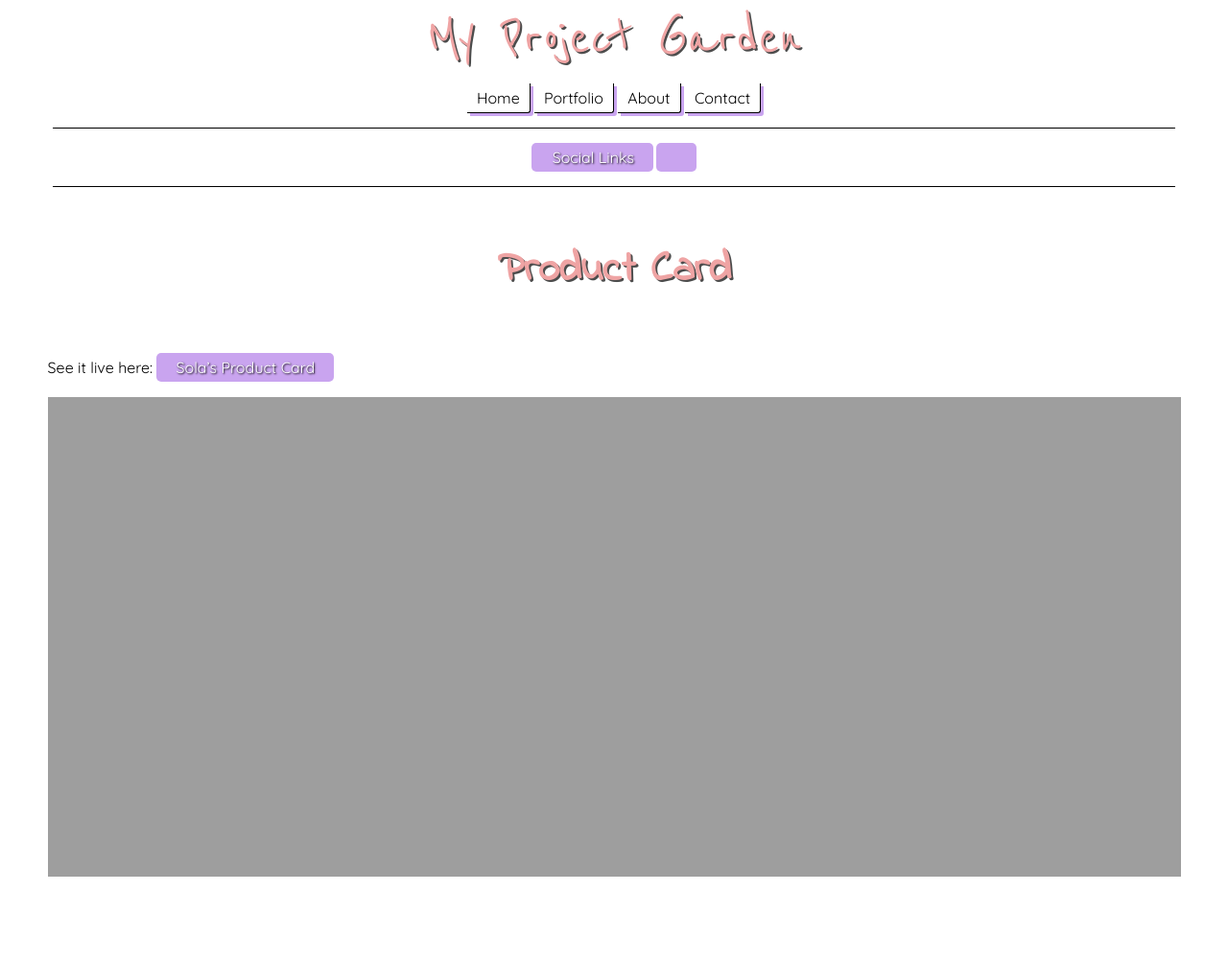
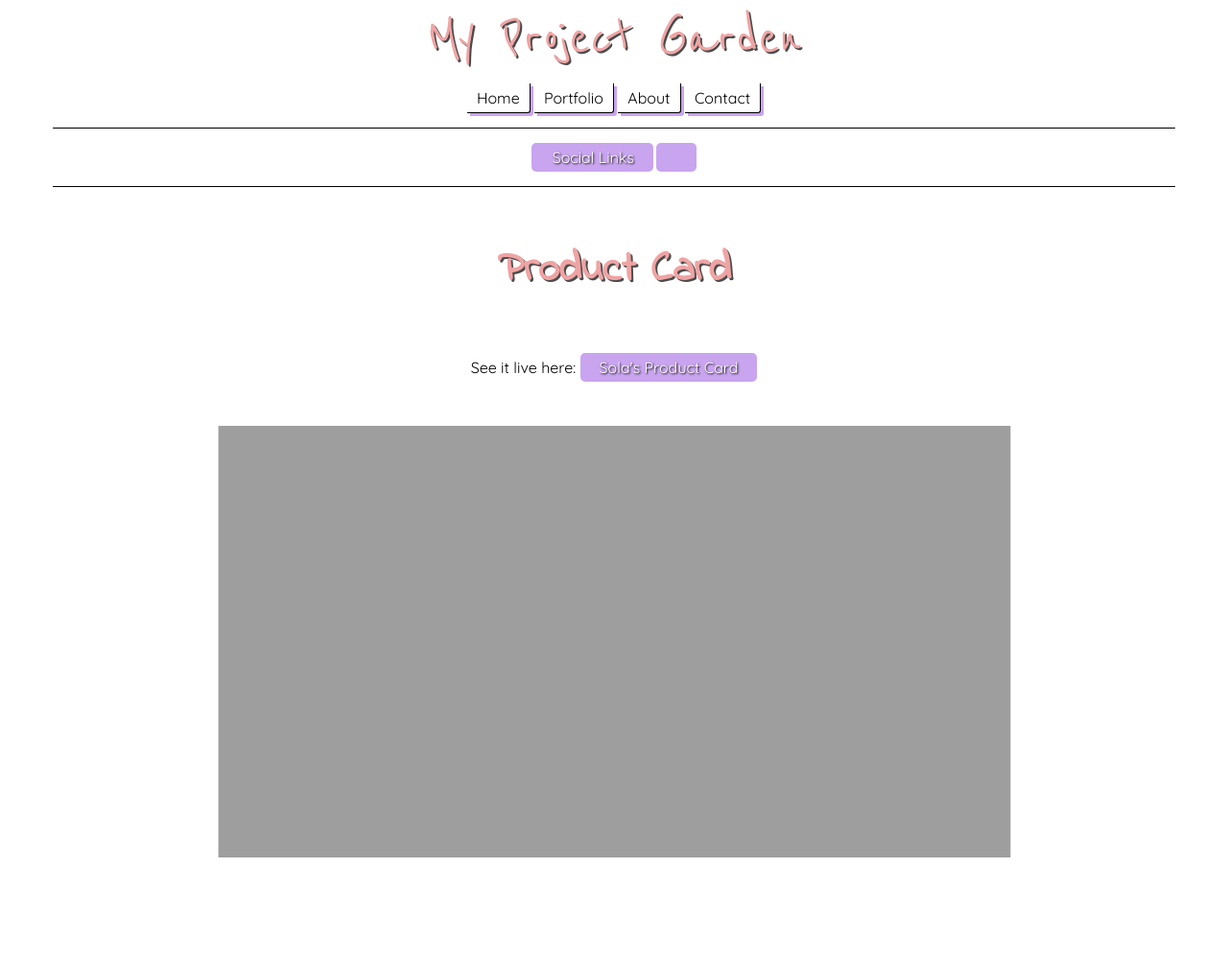
Before and after one commit to sola-fairy/sola-fairy.garden, a Jekyll site: the page built from _posts/2025-09-06-product-card.md, in a window 1280 px wide. Shown: the whole page at 96% size. Built offline with Jekyll 4.4.1, drawn with Linux system fonts in a browser that asks for light colours; some web fonts are replaced; before the commit the page ends 932 px from its top, so only the background shows below that.

Commit message:
added fig and caption

```diff
--- a/_posts/2025-09-06-product-card.md
+++ b/_posts/2025-09-06-product-card.md
@@ -3,6 +3,5 @@ layout: post
 title: Product Card
 ---
 
-See it live here: <a href="https://sola-fairy.github.io/product-card/" target="new">Sola's Product Card</a>
-
-<iframe src="https://sola-fairy.github.io/product-card/" title="Product Card" width="100%" height="500px" style="border:none;"></iframe>
+<figure><iframe src="https://sola-fairy.github.io/product-card/" title="Product Card" width="100%" height="600px" style="border:none;-webkit-transform: scale(0.75);-moz-transform-scale(0.5);"></iframe></figure>
+<figcaption>See it live here: <a href="https://sola-fairy.github.io/product-card/" target="new">Sola's Product Card</a></figcaption>
--- a/assets/style.css
+++ b/assets/style.css
@@ -161,7 +161,8 @@ a.left:before {
 
 a.left:hover:before {
   content: "\2190";
-  font-size: 1rem;
+  transform: scale(16);
+  transform-origin: center;
   margin-right: 1.1rem;
   opacity: 1;
 }
@@ -176,7 +177,8 @@ a.right:after {
 
 a.right:hover:after {
   content: "\2192";
-  font-size: 1rem;
+  transform: scale(16);
+  transform-origin: center;
   margin-left: 1.1rem;
   opacity: 1;
 }
@@ -240,3 +242,14 @@ b {
     transform: scale(1.1) rotate(0deg);
   }
 }
+
+figure {
+  anchor-name: --preview;
+}
+
+figcaption {
+  position: fixed;
+  position-anchor: --preview;
+  inset-block-start: anchor(--preview top);
+  justify-self: anchor-center;
+}
```
Also changed, not shown: _posts/2025-09-05-blog-preview.md (+2 -3 lines), _posts/2025-09-05-qr-code.md (+2 -3 lines), _posts/2025-09-05-recipe-page.md (+2 -3 lines), _posts/2025-09-05-social-links.md (+2 -3 lines).
